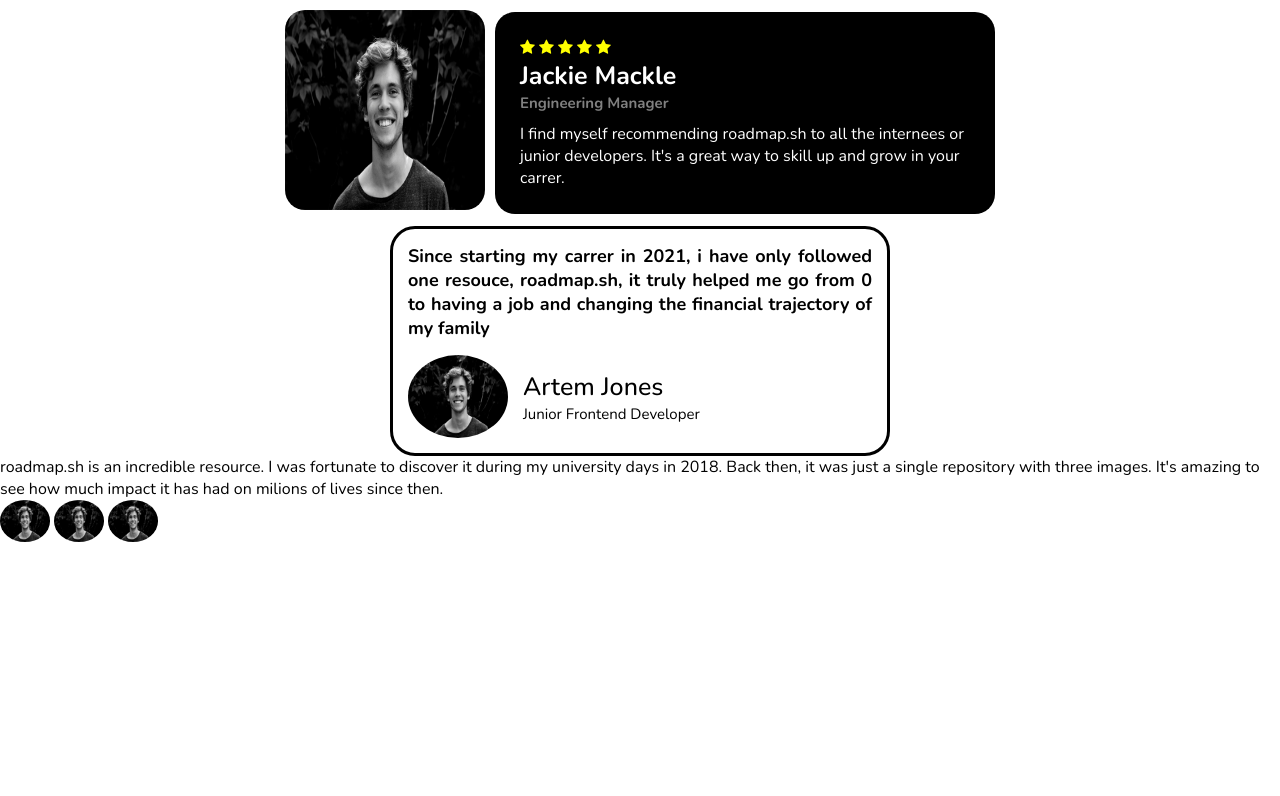
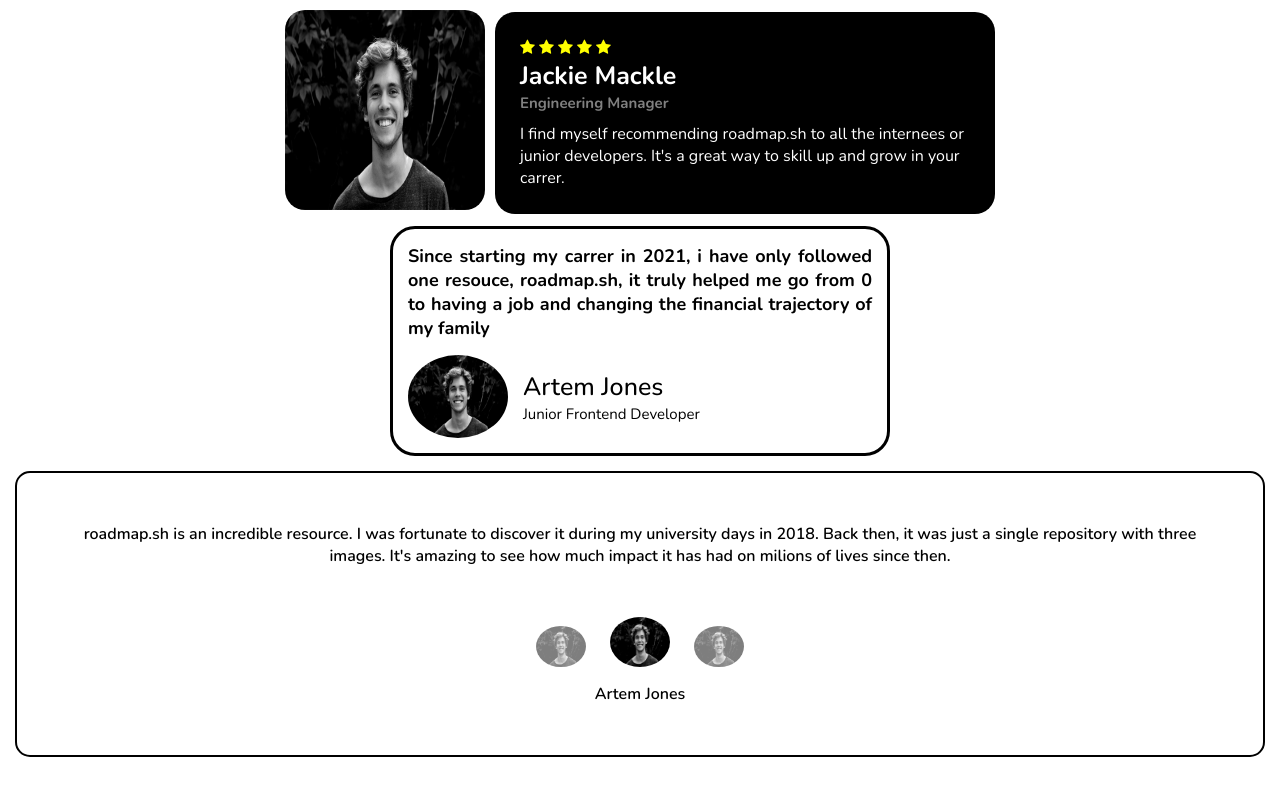
Before and after one commit to LucasAntonio-LAM/roadmap-testimonial-cards, a plain HTML site: page index.html in a window 1280 px wide. Drawn offline with nearby package versions, Linux system fonts and the light colour scheme.

Commit message:
3 Testimonial cards feitos

```diff
--- a/estilos/style.css
+++ b/estilos/style.css
@@ -113,8 +113,51 @@ div.imagem1 > img {
 
 /* Começo do terceiro TestimonialCard */
 
+div.third-container {
+    display: flex;
+    flex-flow: column nowrap;
+
+    align-items: center;
+    justify-content: space-between;
+
+    border: 2px solid black;
+    border-radius: 15px;
+
+    padding: 50px;
+    margin: 15px;
+
+    text-align: center;
+}
+
+div.third-container > p {
+    font-weight: 600;
+    margin-bottom: 40px;
+}
+
 div.imagem3 > img {
     max-width: 50px;
     max-height: 50px;
     border-radius: 50%;
+    margin: 10px;
 }
+
+div.imagem3 > img:first-child {
+    opacity: 0.5;
+}
+
+div.imagem3 > img:nth-child(3) {
+    opacity: 0.5;
+}
+
+div.imagem3 > img:nth-child(2) {
+    max-width: 60px;
+    max-height: 60px;
+}
+
+div.imagem3 > span {
+    font-weight: 600;
+}
+
+/* Fim do terceiro TestimonialCard */
+
+/* Começo do Quarto TestimonialCard */
--- a/index.html
+++ b/index.html
@@ -54,7 +54,8 @@
             <div class="imagem3">
                 <img src="imagens/1.png" alt="Foto Pessoa">
                 <img src="imagens/1.png" alt="Foto Pessoa">
-                <img src="imagens/1.png" alt="Foto Pessoa">
+                <img src="imagens/1.png" alt="Foto Pessoa"><br>
+                <span>Artem Jones</span>
             </div>
         </div>
     </main>
```
